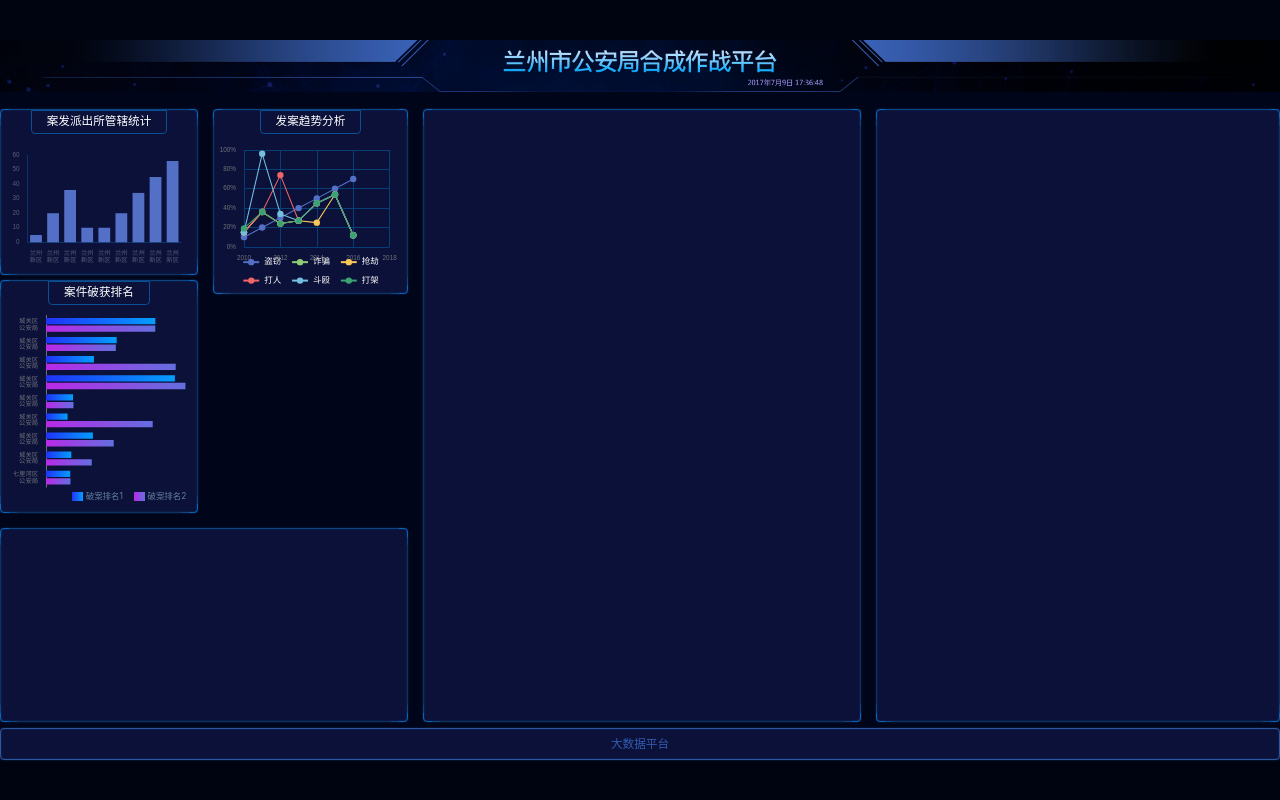
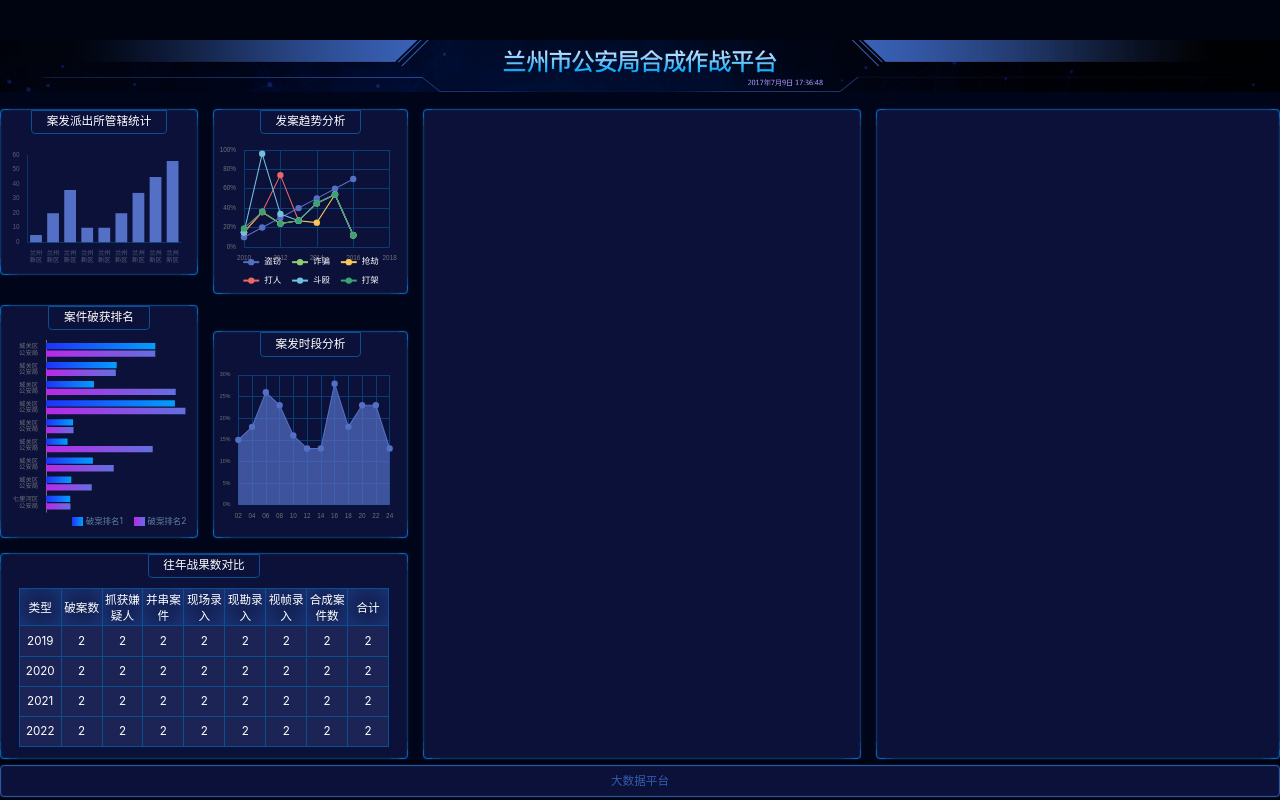
Before and after one commit to Mike1638/Large-screen-visualization, a React (Vite) app: page / in a window 1280 px wide. Built offline with nearby package versions, Linux system fonts and the light colour scheme.

Commit message:
完成Echart5

```diff
--- /dev/null
+++ b/src/components/echarts-4.tsx
@@ -0,0 +1,64 @@
+import React, { useEffect, useRef } from "react"
+import * as echarts from 'echarts';
+const fx=(n)=>{return  n/ 2420 * (window as any).pagewidth}
+export const Echart4= ()=>{
+    const divref = useRef(null)
+    useEffect(()=>{
+     var myChart = echarts.init(divref.current)
+     var option;
+option = {
+  xAxis: {
+    type: 'category',
+    boundaryGap: false,
+    splitLine: {show: true,lineStyle: {color: '#073E78'}},
+    data: ['02','04','06','08','10','12','14','16','18','20','22','24'],
+    axisTick:{
+        show:false
+    },
+    axisLine:{
+        show:false
+    },
+    axisLabel: {
+        fontSize:fx(12),
+    }
+
+  },
+  grid: {
+    left: '3%',
+    right: '9%',
+    bottom: '10%',
+    top:'10%',
+    containLabel: true
+  },
+  yAxis: {
+    type: 'value',
+    splitLine: {show: true,lineStyle: {color: '#073E78'}},
+    fontSize:fx(12),
+    axisLabel: {
+        fontSize:fx(10),
+        formatter(val) {
+        return val * 100 + '%';
+      }
+    }
+     },
+  series: [
+    {
+      data: [0.15,0.18,0.26,0.23,0.16,0.13,0.13,0.28,0.18,0.23,0.23,0.13],
+        symbol: 'circle',
+        symbolSize: fx(12),
+        lineStyle: {width: fx(2)},
+      type: 'line',
+      areaStyle: {}
+    }
+  ]
+};
+
+option && myChart.setOption(option);
+    },[])
+    return (
+        <div className="时段分析 border">
+            <h2>案发时段分析</h2>
+            <div ref={divref} className='echart'></div>
+        </div>
+    )
+}
--- /dev/null
+++ b/src/components/echarts-5.tsx
@@ -0,0 +1,73 @@
+import React from "react"
+
+export const Echart5 =()=>{
+    return  (
+      <div className="战果数对比 border">
+       <h2>往年战果数对比</h2>
+       <div className="echart">
+<table>
+  <thead>
+  <tr>
+  <th>类型</th>
+  <th>破案数</th>
+  <th>抓获嫌疑人</th>
+  <th>并串案件</th>
+  <th>现场录入</th>
+  <th>现勘录入</th>
+  <th>视帧录入</th>
+  <th>合成案件数</th>
+  <th>合计</th>
+  </tr>
+ </thead>
+ <tbody>
+ <tr>
+    <td>2019</td>
+    <td>2</td>
+    <td>2</td>
+    <td>2</td>
+    <td>2</td>
+    <td>2</td>
+    <td>2</td>
+    <td>2</td>
+    <td>2</td>
+  </tr>
+  <tr>
+    <td>2020</td>
+    <td>2</td>
+    <td>2</td>
+    <td>2</td>
+    <td>2</td>
+    <td>2</td>
+    <td>2</td>
+    <td>2</td>
+    <td>2</td>
+  </tr>
+  <tr>
+    <td>2021</td>
+    <td>2</td>
+    <td>2</td>
+    <td>2</td>
+    <td>2</td>
+    <td>2</td>
+    <td>2</td>
+    <td>2</td>
+    <td>2</td>
+  </tr>
+  <tr>
+    <td>2022</td>
+    <td>2</td>
+    <td>2</td>
+    <td>2</td>
+    <td>2</td>
+    <td>2</td>
+    <td>2</td>
+    <td>2</td>
+    <td>2</td>
+  </tr>
+ </tbody>
+
+</table>
+       </div>
+      </div>
+    )
+}
--- a/src/pages/home.scss
+++ b/src/pages/home.scss
@@ -66,6 +66,9 @@
     }
     > .section2 {
       grid-area: box2;
+      display: flex;
+      flex-direction: column;
+      justify-content: space-between;
     }
     > .section3 {
       grid-area: box3;
@@ -153,7 +156,6 @@
       flex-direction: column;
       text-align: center;
       align-items: center;
-      position: relative;
       > h2{
         border: 1px solid #0a4e93;
         border-bottom-left-radius: 4px;
@@ -167,5 +169,64 @@
         flex: 1;
       }
     }
+    .时段分析{
+      height: px(390);
+      display: flex;
+      flex-direction: column;
+      text-align: center;
+      align-items: center;
+      >h2{
+        border: 1px solid #0a4e93;
+        border-bottom-left-radius: 4px;
+        border-bottom-right-radius: 4px;
+        font-size: px(22);
+        padding:px(10) px(28);
+        line-height: px(22);
+      }
+      .echart{
+        flex: 1;
+        width: 100%;
+      }
+    }
+    .战果数对比{
+        height: px(390);
+        display: flex;
+        flex-direction: column;
+        text-align: center;
+        align-items: center;
+       > h2{
+        border: 1px solid #0a4e93;
+        border-bottom-left-radius: 4px;
+        border-bottom-right-radius: 4px;
+        font-size: px(22);
+        padding:px(10) px(28);
+        line-height: px(22);
+       }
+       table{
+         margin-top:px(20);
+         border: 1px solid #0a4e93 ;
+         width: px(700);
+         height: px(300);
+         border-collapse: collapse;
+         font-size:px(22);
+         thead{
+           th{
+            height: px(70);
+            border: 1px solid #0a4e93 ;
+            box-shadow: inset 0 0 px(60) 0 #1f3d85;
+           }
+         }
+         tbody{
+           >tr,td{
+             border: 1px solid #0a4e93 ;
+           }
+           td{
+             width: px(80);
+             height: px(34);
+             background: #1c2456;
+           }
+         }
+       }
+    }
   }
 }
--- a/src/pages/home.tsx
+++ b/src/pages/home.tsx
@@ -4,6 +4,8 @@ import imagehd from '../images/header.png'
 import {Echart1} from '../components/echarts-1'
 import {Echart2} from '../components/echarts-2'
 import {Echart3} from '../components/echarts-3'
+import {Echart4} from '../components/echarts-4'
+import {Echart5} from '../components/echarts-5'
 
 export const Home = () => {
   return (
@@ -16,8 +18,11 @@ export const Home = () => {
       </section>
       <section className='section2'>
       <Echart3/>
+      <Echart4/>
       </section>
-      <section className='section3 border'></section>
+      <section className='section3'>
+      <Echart5/>
+      </section>
       <section className='section4 border'></section>
       <section className='section5 border'></section>
       </main>
```
